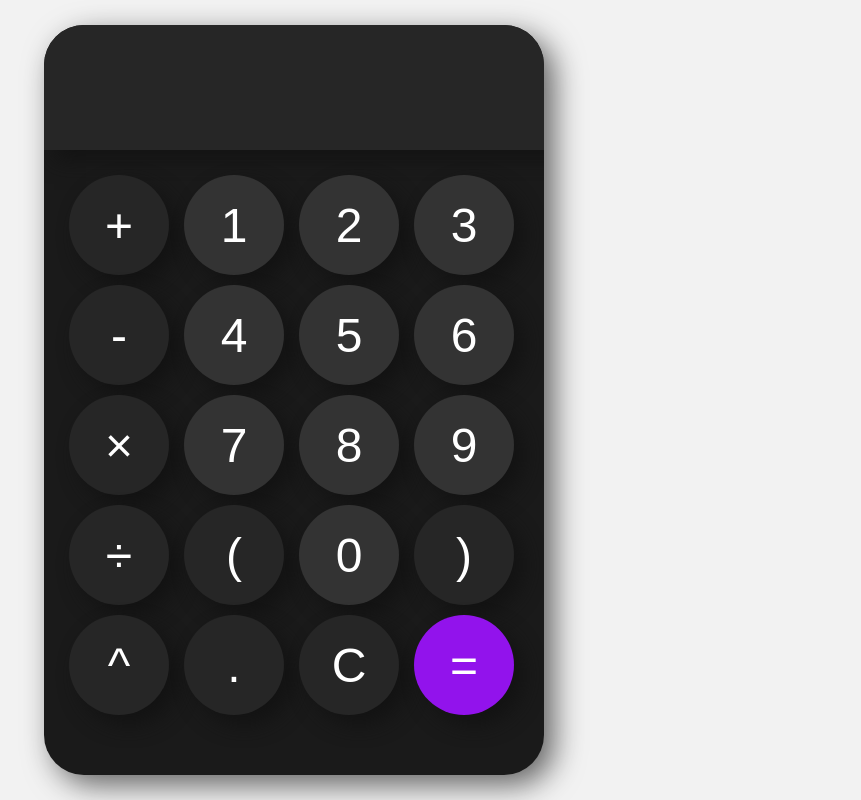
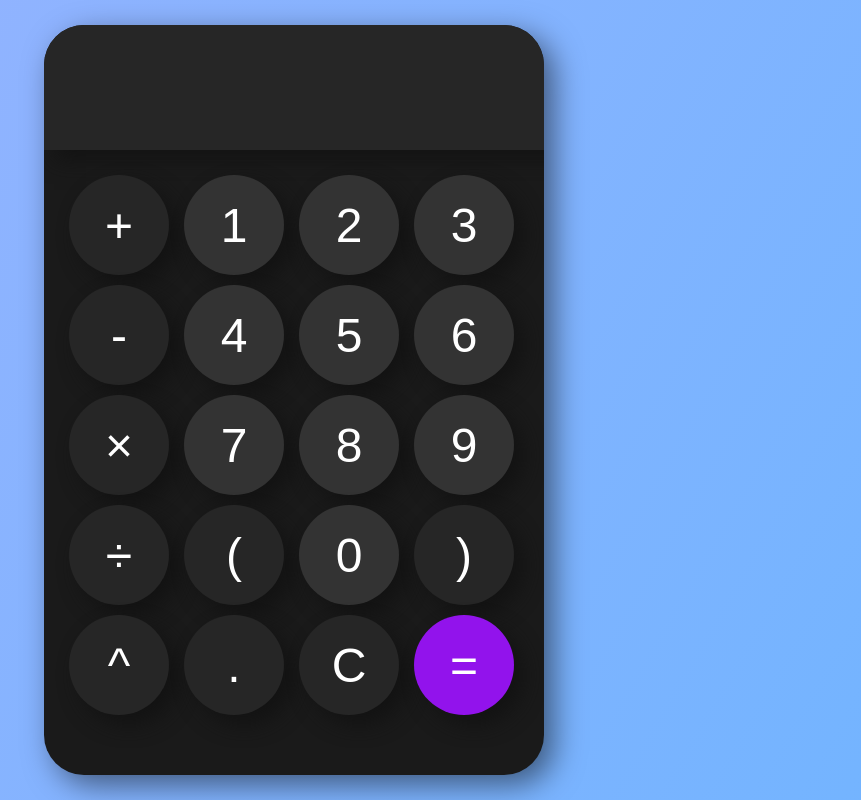
Before and after one commit to D4ni12/calculator, a plain HTML site: page index.html in a window 1280 px wide. Shown: the whole page, without its empty margins (346-1207 px from the left). Drawn offline with Linux system fonts and the light colour scheme.

Commit message:
Changed background color

```diff
--- a/style.css
+++ b/style.css
@@ -4,7 +4,7 @@ body {
     justify-content: center;
     align-items: center;
     height: 100vh;
-    background-color: hsl(0, 0%, 95%);
+    background: linear-gradient(300deg, #72b4ff, #97b3ff);
 }
 
 #calculator {
@@ -13,7 +13,7 @@ body {
     height: 750px;
     overflow: hidden;
     border-radius: 40px;
-    box-shadow: 10px 10px 30px #636363;
+    box-shadow: 10px 10px 30px hsla(0, 0%, 0%, 0.5);
 }
 
 #display {
```
